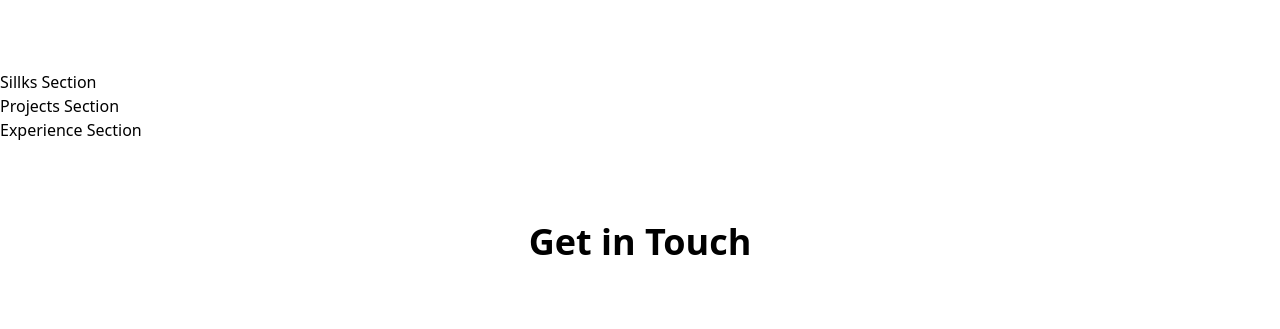
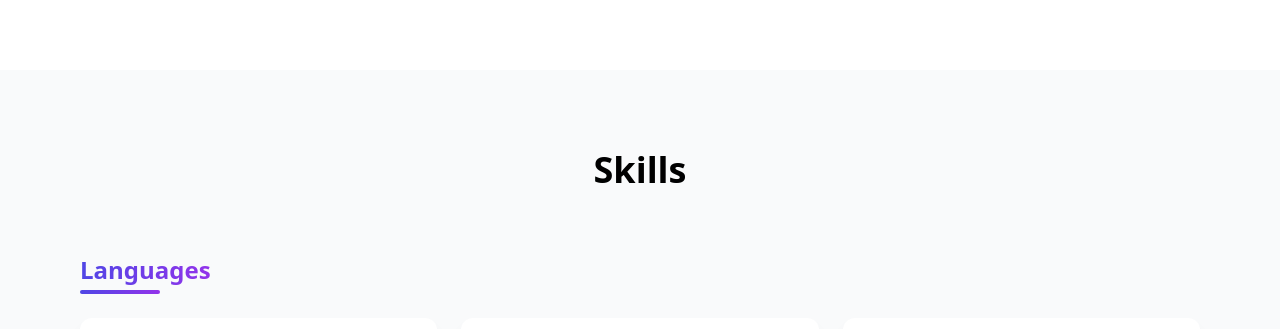
Before and after one commit to LVSJanakiRamaraju/MyPortfolio, a React (Vite) app: page / in a window 1280 px wide. Shown: the part 1240-1569 px from the top of the page. Built offline with nearby package versions, Linux system fonts and the light colour scheme.

Commit message:
Implemented Skills  sections

```diff
--- a/src/components/Hero.tsx
+++ b/src/components/Hero.tsx
@@ -13,7 +13,7 @@ const Hero = () => {
   const [isTyping, setIsTyping] = useState(true);
 
   useEffect(() => {
-    let timeout: NodeJS.Timeout;
+    let timeout: ReturnType<typeof setTimeout>;
 
     if (isTyping) {
       const role = roles[roleIndex];
--- a/src/components/Skills.tsx
+++ b/src/components/Skills.tsx
@@ -1,8 +1,53 @@
 import React from 'react';
+
+const skills = {
+  'Languages': ['Python', 'JavaScript', 'Java', 'C++', 'PHP'],
+  'Web Technologies': ['Tailwind CSS', 'React.js', 'Node.js', 'Express.js', 'TypeScript', 'REST APIs'],
+  'Machine Learning': ['TensorFlow', 'Scikit-learn', 'NLP', 'Data Manipulation & Analysis', 'ML Algorithms', 'OpenCV'],
+  'Databases': ['SQL' , 'Sqlite'],
+  'Tools': ['Git', 'Linux', 'VS Code', 'Jupyter', 'Google Colab', 'Figma'],
+};
+
+const SkillCard = ({ skill }: { skill: string }) => (
+  <div className="group relative overflow-hidden bg-white dark:bg-gray-800 rounded-xl p-6 shadow-lg hover:shadow-2xl transform hover:-translate-y-1 transition-all duration-300">
+    <div className="absolute inset-0 bg-gradient-to-r from-indigo-500 to-purple-500 opacity-0 group-hover:opacity-20 transition-opacity duration-300"></div>
+    <div className="relative z-10">
+      <h4 className="text-lg font-semibold text-gray-800 dark:text-gray-200 mb-2">{skill}</h4>
+    </div>
+  </div>
+);
+
+const CategoryTitle = ({ title }: { title: string }) => (
+  <div className="relative mb-8">
+    <h3 className="text-2xl font-bold text-transparent bg-clip-text bg-gradient-to-r from-indigo-600 to-purple-600 dark:from-indigo-400 dark:to-purple-400 inline-block">
+      {title}
+    </h3>
+    <div className="absolute -bottom-2 left-0 w-20 h-1 bg-gradient-to-r from-indigo-600 to-purple-600 dark:from-indigo-400 dark:to-purple-400 rounded-full"></div>
+  </div>
+);
 
 const Skills = () => {
   return (
-    <h1> Sillks Section</h1>
+    <section id="skills" className="py-20 px-4 bg-gray-50 dark:bg-gray-800">
+      <div className="container mx-auto max-w-6xl">
+        <div className="text-center mb-16">
+          <h2 className="text-4xl font-bold mb-4 dark:text-white">Skills</h2>
+        </div>
+
+        <div className="space-y-16">
+          {Object.entries(skills).map(([category, items]) => (
+            <div key={category} className="relative">
+              <CategoryTitle title={category} />
+              <div className="grid grid-cols-1 md:grid-cols-2 lg:grid-cols-3 gap-6">
+                {items.map((skill) => (
+                  <SkillCard key={skill} skill={skill} />
+                ))}
+              </div>
+            </div>
+          ))}
+        </div>
+      </div>
+    </section>
   );
 };
 
```
